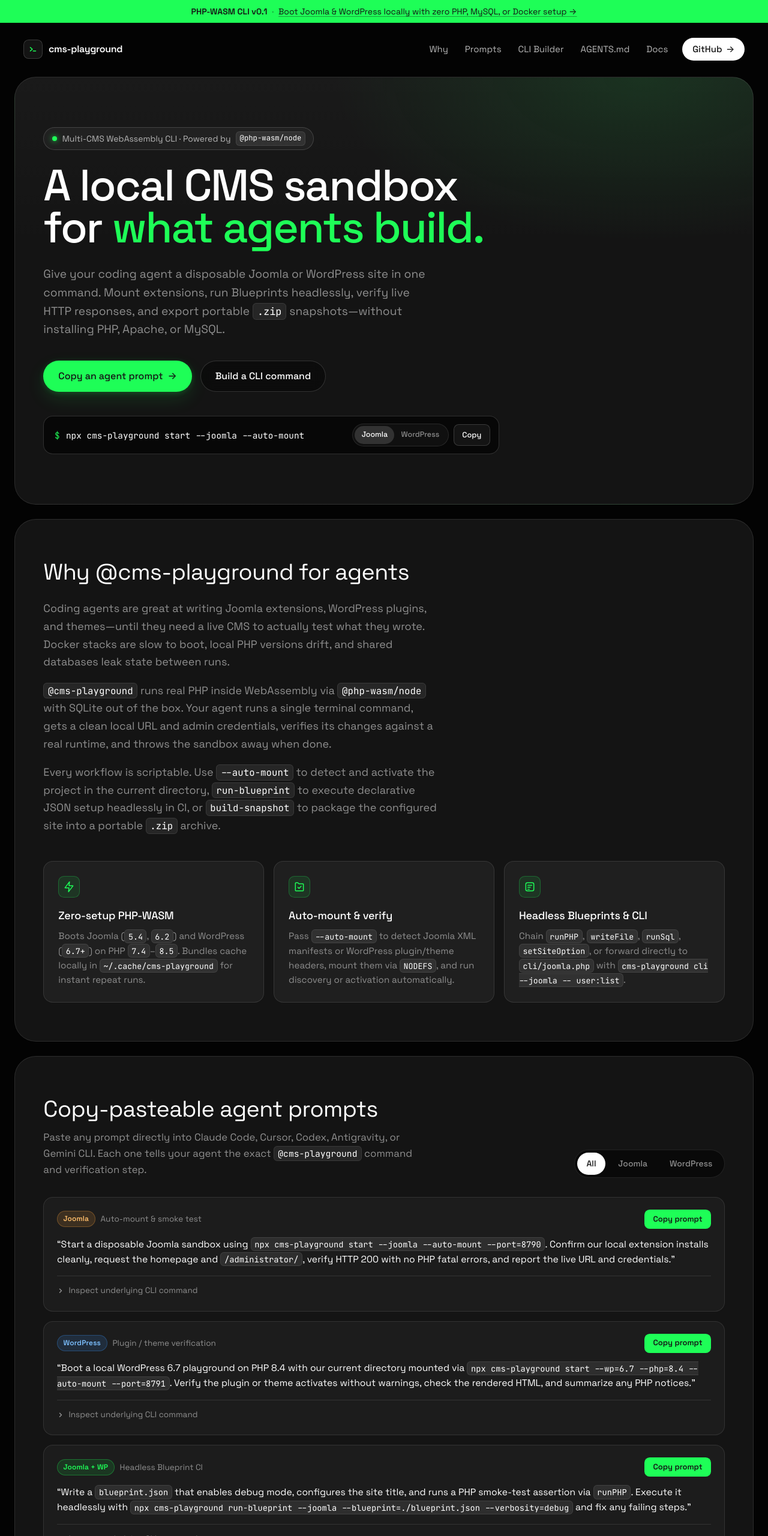
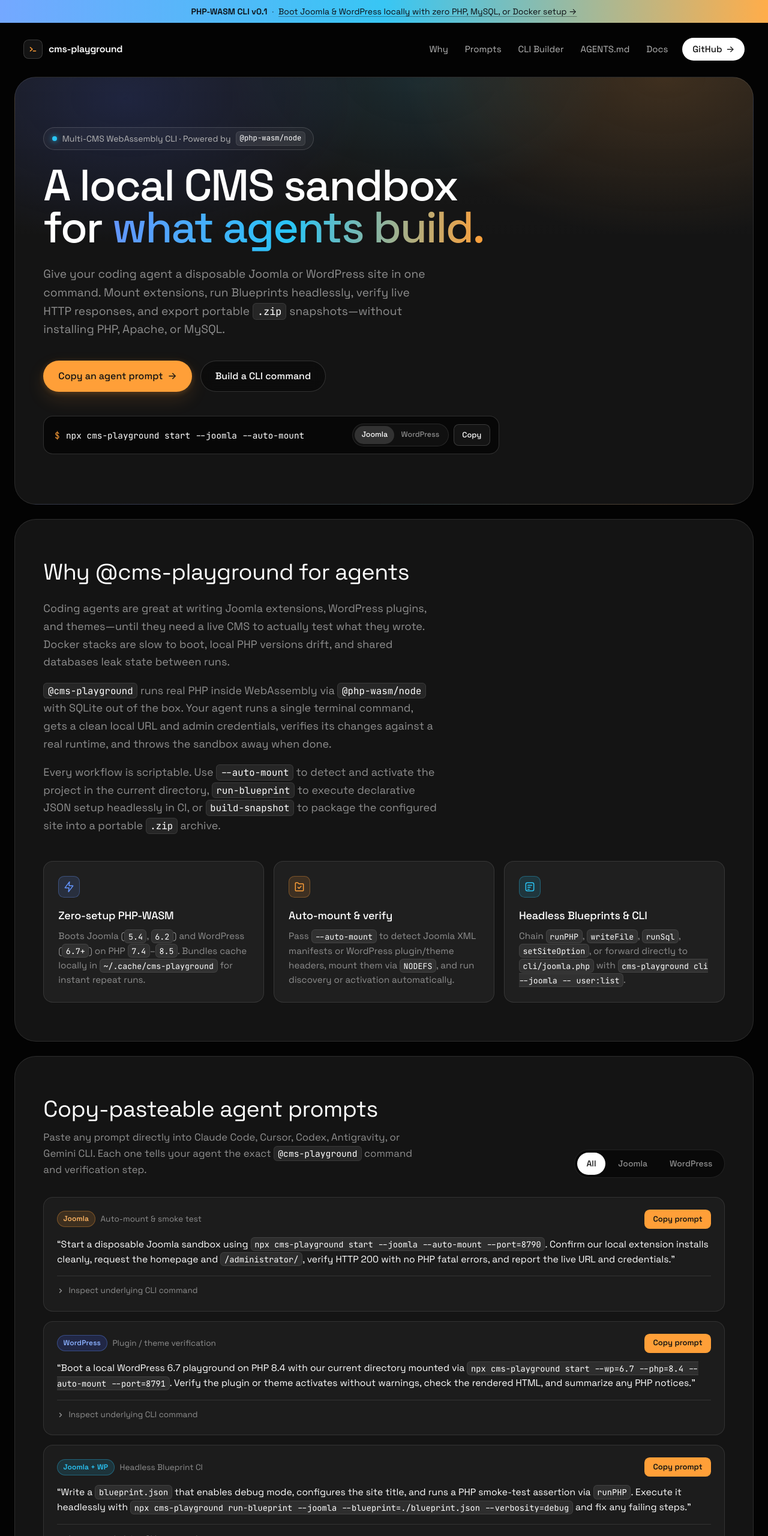
Before and after one commit to fellyph/cms-playground, a website: page website/index.html in a window 1280 px wide. Shown: the top 2560 px of the page at 60% size. Drawn offline with Linux system fonts and the light colour scheme.

Commit message:
style(website): switch palette to WordPress Blue, Joomla Orange, and Drupal Cyan

```diff
--- a/website/styles.css
+++ b/website/styles.css
@@ -5,7 +5,7 @@
 :root {
   color-scheme: dark;
 
-  /* Core palette (modeled on spacefast.com/about & /docs/agents) */
+  /* Core palette (Spacefast dark editorial surfaces + WordPress Blue, Joomla Orange & Drupal Cyan) */
   --background: #030303;
   --panel: #141414;
   --card: rgba(255, 255, 255, 0.05);
@@ -14,10 +14,19 @@
   --foreground: #ffffff;
   --muted-foreground: #8e8e8e;
   --subtle-foreground: #b5b5b5;
-  --primary: #1efe57;
-  --primary-hover: #4aff78;
-  --primary-foreground: #141414;
-  --ring: #0075ff;
+
+  /* Tri-CMS brand tokens */
+  --wp-blue: #3858e9;
+  --wp-blue-bright: #6495ff;
+  --drupal-cyan: #29c5f6;
+  --joomla-orange: #ff9f38;
+  --joomla-orange-bright: #ffb563;
+
+  --primary: var(--joomla-orange);
+  --primary-hover: var(--joomla-orange-bright);
+  --primary-foreground: #121212;
+  --brand-gradient: linear-gradient(95deg, #6495ff 0%, #29c5f6 48%, #ff9f38 100%);
+  --ring: #29c5f6;
   --border: rgba(255, 255, 255, 0.1);
   --border-strong: rgba(255, 255, 255, 0.16);
   --border-hover: rgba(255, 255, 255, 0.36);
@@ -127,8 +136,9 @@ a {
    ========================================================================== */
 
 .announcement-bar {
-  background-color: var(--primary);
-  color: var(--primary-foreground);
+  background-color: var(--drupal-cyan);
+  background-image: linear-gradient(90deg, #74a8ff 0%, #38c6f4 50%, #ffad4a 100%);
+  color: #0b0d12;
   font-size: 0.875rem;
   line-height: 1.25rem;
   padding: 0.55rem 1rem;
@@ -398,7 +408,9 @@ main {
 
 .hero-panel {
   background-image:
-    radial-gradient(60% 55% at 85% 0%, rgba(30, 254, 87, 0.11), transparent 70%),
+    radial-gradient(52% 55% at 88% 0%, rgba(255, 159, 56, 0.16), transparent 68%),
+    radial-gradient(48% 50% at 15% 5%, rgba(56, 88, 233, 0.18), transparent 68%),
+    radial-gradient(40% 42% at 55% 0%, rgba(41, 197, 246, 0.1), transparent 65%),
     linear-gradient(180deg, rgba(255, 255, 255, 0.025) 0%, transparent 40%);
 }
 
@@ -424,8 +436,8 @@ main {
   inline-size: 0.5rem;
   block-size: 0.5rem;
   border-radius: 50%;
-  background-color: var(--primary);
-  box-shadow: 0 0 10px rgba(30, 254, 87, 0.8);
+  background-color: var(--drupal-cyan);
+  box-shadow: 0 0 10px rgba(41, 197, 246, 0.85);
 }
 
 .display-l {
@@ -449,7 +461,11 @@ main {
 }
 
 .text-accent {
-  color: var(--primary);
+  color: var(--joomla-orange);
+  background-image: var(--brand-gradient);
+  -webkit-background-clip: text;
+  background-clip: text;
+  -webkit-text-fill-color: transparent;
 }
 
 .hero-lead {
@@ -493,8 +509,8 @@ main {
   color: var(--primary-foreground);
   border: 1px solid transparent;
   box-shadow:
-    0 2px 10px rgba(30, 254, 87, 0.18),
-    0 12px 30px rgba(30, 254, 87, 0.12);
+    0 2px 10px rgba(255, 159, 56, 0.22),
+    0 12px 30px rgba(255, 159, 56, 0.14);
 }
 
 .btn-primary:hover {
@@ -654,10 +670,22 @@ main {
   inline-size: 2.25rem;
   block-size: 2.25rem;
   border-radius: 0.6rem;
-  background-color: rgba(30, 254, 87, 0.1);
-  border: 1px solid rgba(30, 254, 87, 0.25);
-  color: var(--primary);
+  background-color: rgba(100, 149, 255, 0.14);
+  border: 1px solid rgba(100, 149, 255, 0.32);
+  color: var(--wp-blue-bright);
   margin-block-end: 1rem;
+}
+
+.feature-card:nth-child(2) .card-icon {
+  background-color: rgba(255, 159, 56, 0.14);
+  border-color: rgba(255, 159, 56, 0.32);
+  color: var(--joomla-orange);
+}
+
+.feature-card:nth-child(3) .card-icon {
+  background-color: rgba(41, 197, 246, 0.14);
+  border-color: rgba(41, 197, 246, 0.32);
+  color: var(--drupal-cyan);
 }
 
 .feature-card h3 {
@@ -774,21 +802,21 @@ main {
 }
 
 .cms-badge-joomla {
-  background-color: rgba(255, 166, 61, 0.14);
-  color: #ffbe6b;
-  border: 1px solid rgba(255, 166, 61, 0.3);
+  background-color: rgba(255, 159, 56, 0.15);
+  color: var(--joomla-orange-bright);
+  border: 1px solid rgba(255, 159, 56, 0.34);
 }
 
 .cms-badge-wp {
-  background-color: rgba(56, 152, 255, 0.14);
-  color: #7cc0ff;
-  border: 1px solid rgba(56, 152, 255, 0.3);
+  background-color: rgba(56, 88, 233, 0.2);
+  color: #8ab0ff;
+  border: 1px solid rgba(100, 149, 255, 0.35);
 }
 
 .cms-badge-multi {
-  background-color: rgba(30, 254, 87, 0.12);
-  color: var(--primary);
-  border: 1px solid rgba(30, 254, 87, 0.3);
+  background-color: rgba(41, 197, 246, 0.14);
+  color: var(--drupal-cyan);
+  border: 1px solid rgba(41, 197, 246, 0.34);
 }
 
 .prompt-tag {
@@ -1050,8 +1078,8 @@ main {
 }
 
 .choice-pill:has(:checked) {
-  border-color: var(--primary);
-  background-color: rgba(30, 254, 87, 0.09);
+  border-color: var(--drupal-cyan);
+  background-color: rgba(41, 197, 246, 0.1);
   color: var(--foreground);
 }
 
@@ -1126,7 +1154,7 @@ main {
 }
 
 /* Fallback for older browsers without accent-color */
-@supports not (accent-color: #1efe57) {
+@supports not (accent-color: #ff9f38) {
   .checkbox-row input[type="checkbox"] {
     position: absolute !important;
     clip-path: inset(50%) !important;
@@ -1238,8 +1266,9 @@ main {
   inset: 0;
   pointer-events: none;
   background:
-    radial-gradient(50% 65% at 50% 100%, rgba(30, 254, 87, 0.2), transparent 72%),
-    radial-gradient(45% 45% at 15% 15%, rgba(0, 117, 255, 0.14), transparent 70%),
+    radial-gradient(50% 65% at 50% 100%, rgba(41, 197, 246, 0.2), transparent 72%),
+    radial-gradient(45% 50% at 85% 20%, rgba(255, 159, 56, 0.18), transparent 70%),
+    radial-gradient(45% 45% at 15% 15%, rgba(56, 88, 233, 0.22), transparent 70%),
     linear-gradient(180deg, rgba(3, 3, 3, 0.65) 0%, rgba(3, 3, 3, 0.2) 55%, rgba(3, 3, 3, 0.85) 100%);
 }
 
@@ -1307,7 +1336,15 @@ main {
   font-family: var(--font-mono);
   font-size: 0.72rem;
   font-weight: 600;
-  color: var(--primary);
+  color: var(--drupal-cyan);
+}
+
+.agent-badge:nth-child(3n + 1) .agent-squircle {
+  color: var(--wp-blue-bright);
+}
+
+.agent-badge:nth-child(3n + 2) .agent-squircle {
+  color: var(--joomla-orange);
 }
 
 .agent-badge-more {
```
Also changed, not shown: website/favicon.svg.
